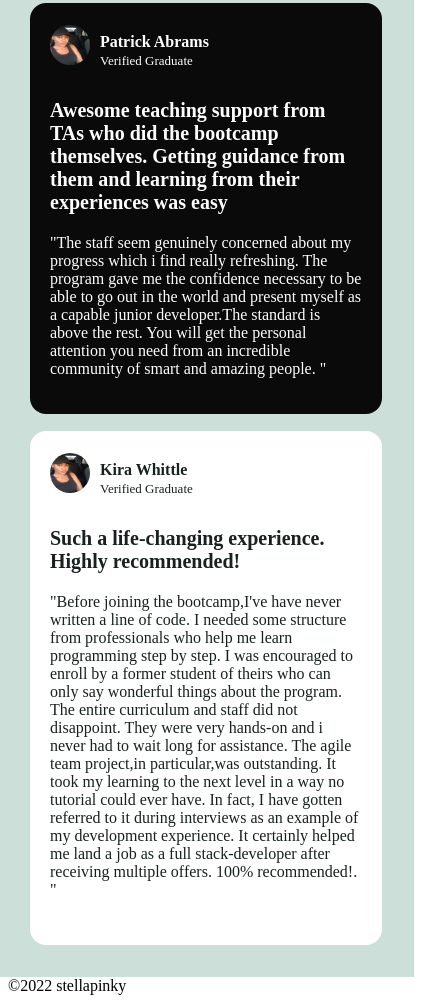
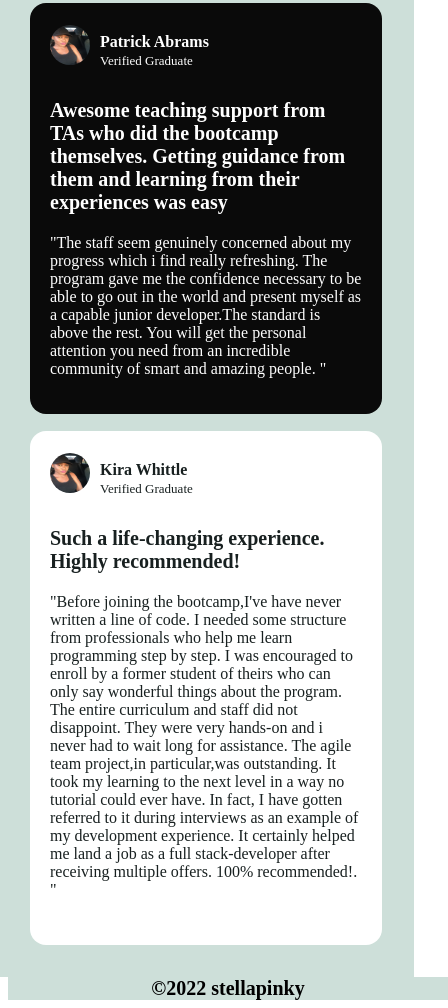
Before and after one commit to Stella-Obiahu/card, a plain HTML site: page index.html in a window 390 px wide. Shown: the part 1218-2226 px from the top of the page, 448 px wide, since content can reach past the window. Drawn offline with Linux system fonts and the light colour scheme.

Commit message:
Update style.css

```diff
--- a/style.css
+++ b/style.css
@@ -111,6 +111,12 @@ img{
     display: inline-block;
     padding: 10px;
 }
+.copyright{
+    text-align: center;
+    background-color: rgb(205, 223, 217);
+    font-size: 20px;
+    font-weight: 800;
+}
 @media only screen and (max-width: 500px){
     .center{
         display: grid;
@@ -131,4 +137,7 @@ img{
     .comment1{
         background-position: right 2rem top 1em ;
     }
+    .copyright{
+        width: 22em;
+    }
 }
```
